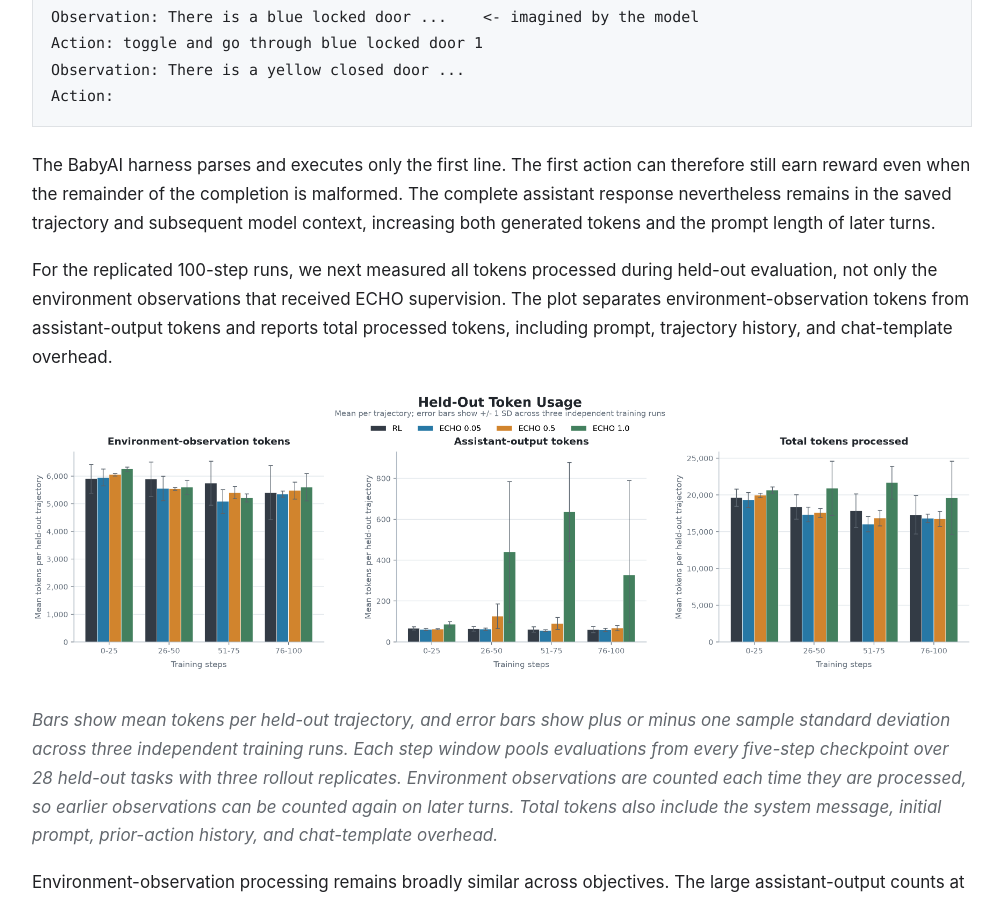
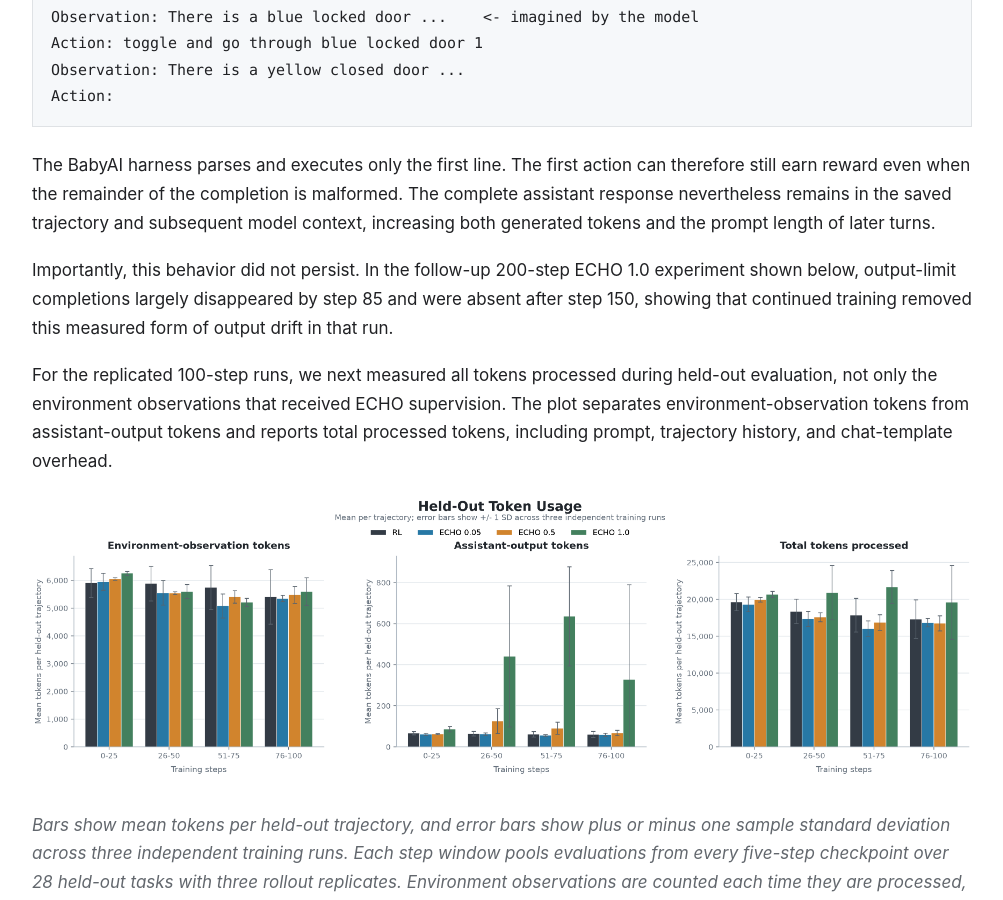
Before and after one commit to Bhoy1/echo-babyai-findings, a Jekyll site: the page built from index.md, in a window 1280 px wide and 900 px high, scrolled down 5410 px. Shown: the whole window, without its empty margins (138-1141 px from the left). Built offline with Jekyll 4.4.1, drawn with Linux system fonts in a browser that asks for light colours.

Commit message:
Foreshadow recovery from output drift

````diff
--- a/index.md
+++ b/index.md
@@ -109,6 +109,8 @@
 ```
 
 The BabyAI harness parses and executes only the first line. The first action can therefore still earn reward even when the remainder of the completion is malformed. The complete assistant response nevertheless remains in the saved trajectory and subsequent model context, increasing both generated tokens and the prompt length of later turns.
+
+Importantly, this behavior did not persist. In the follow-up 200-step ECHO 1.0 experiment shown below, output-limit completions largely disappeared by step 85 and were absent after step 150, showing that continued training removed this measured form of output drift in that run.
 
 For the replicated 100-step runs, we next measured all tokens processed during held-out evaluation, not only the environment observations that received ECHO supervision. The plot separates environment-observation tokens from assistant-output tokens and reports total processed tokens, including prompt, trajectory history, and chat-template overhead.
 
````
